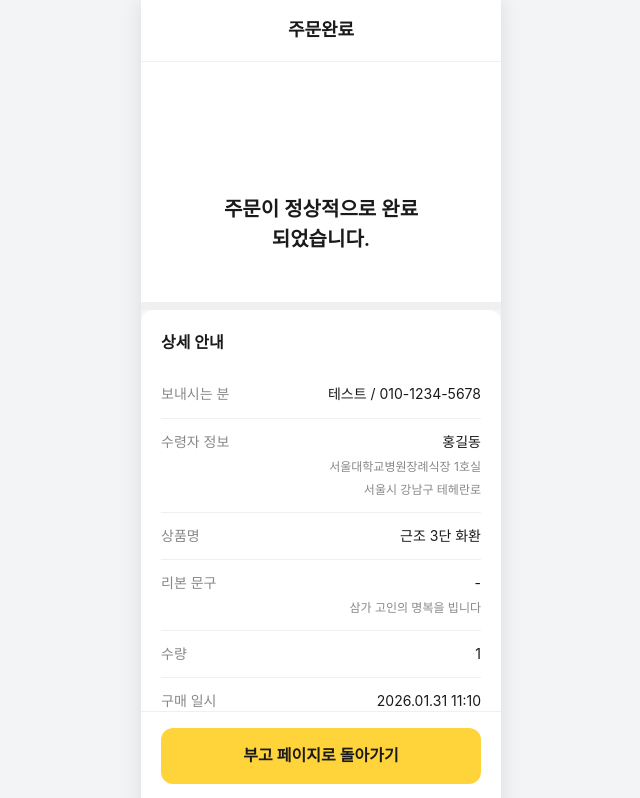
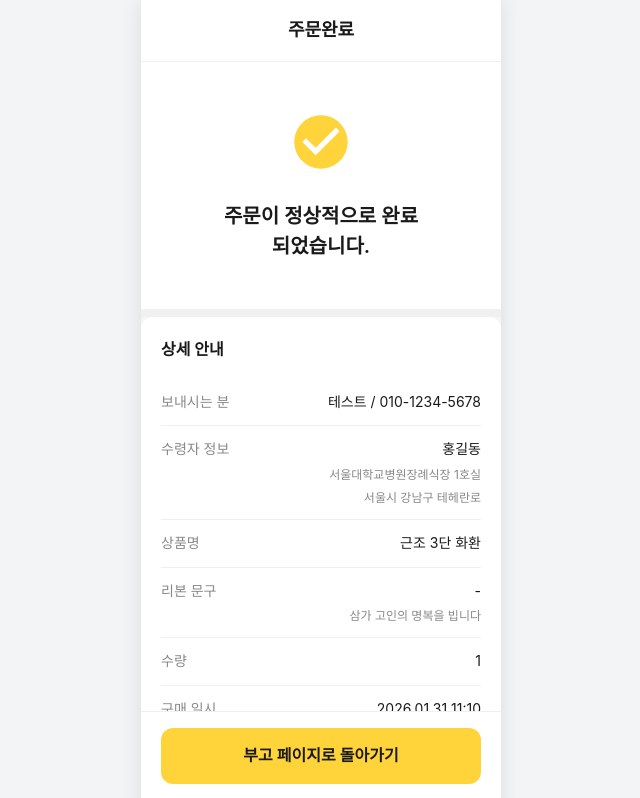
Before and after one commit to seunghun2/dodambugo, a Next.js app: page /view/1/order/complete in a window 1280 px wide. Shown: the top 798 px of the page, without its empty margins (319-959 px from the left). Built offline with nearby package versions, Linux system fonts and the light colour scheme; no server answers; a web font is replaced by a local one.

Commit message:
fix: 주문완료 체크 아이콘을 SVG로 교체 (FOUC 해결)

```diff
--- a/app/view/[id]/order/complete/page.tsx
+++ b/app/view/[id]/order/complete/page.tsx
@@ -96,9 +96,9 @@ export default function OrderCompletePage() {
             <div className="order-body complete-body">
                 {/* 완료 메시지 */}
                 <div className="complete-banner">
-                    {mounted && (
-                        <span className="material-symbols-outlined" style={{ fontSize: '64px', color: '#FFD43B', marginBottom: '20px' }}>check_circle</span>
-                    )}
+                    <svg width="64" height="64" viewBox="0 0 24 24" fill="#FFD43B" style={{ marginBottom: '20px' }}>
+                        <path d="M12 2C6.48 2 2 6.48 2 12s4.48 10 10 10 10-4.48 10-10S17.52 2 12 2zm-2 15l-5-5 1.41-1.41L10 14.17l7.59-7.59L19 8l-9 9z" />
+                    </svg>
                     <h2>주문이 정상적으로 완료<br />되었습니다.</h2>
                 </div>
 
```
